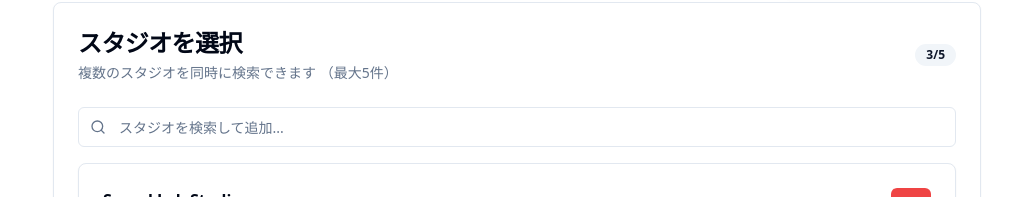
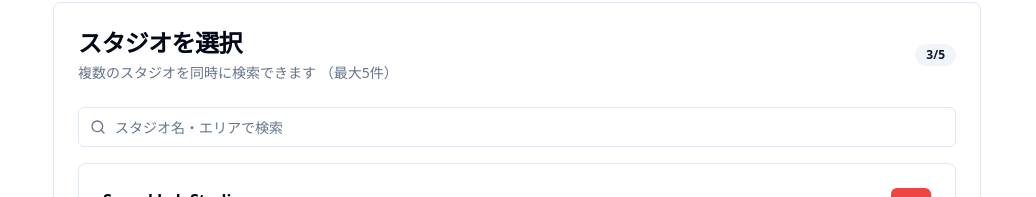
Before and after one commit to kawasakikaito/studionavi, a React (Vite) app in the folder frontend/: page / in a window 1280 px wide. Shown: the part 355-552 px from the top of the page, without its empty margins (123-1159 px from the left). Built offline with nearby package versions, Linux system fonts and the light colour scheme.

Commit message:
フロントAPI仮実装

```diff
--- a/frontend/src/App_temp.tsx
+++ b/frontend/src/App_temp.tsx
@@ -32,7 +32,6 @@ import {
   SheetHeader,
   SheetTitle,
   SheetTrigger,
-  SheetClose,
   SheetDescription,
 } from "@/components/ui/sheet";
 import {
@@ -50,13 +49,14 @@ import {
   PopoverTrigger,
 } from "@/components/ui/popover";
 import { ja } from "date-fns/locale";
+import { StudioSearchComponent } from "@/components/StudioSearchComponent";
 
 interface Studio {
   id: number;
   name: string;
   address: string;
   hours: string;
-  bookingStart: string;
+  self_booking_start: string;
 }
 
 const PRESET_STUDIOS: Studio[] = [
@@ -65,35 +65,35 @@ const PRESET_STUDIOS: Studio[] = [
     name: "Sound Lab Studios",
     address: "東京都渋谷区神南1-2-3",
     hours: "10:00 - 26:00",
-    bookingStart: "前日 12:00〜",
+    self_booking_start: "前日 12:00〜",
   },
   {
     id: 2,
     name: "Melody Box Studio",
     address: "東京都新宿区高田馬場4-5-6",
     hours: "9:00 - 27:00",
-    bookingStart: "3日前 10:00〜",
+    self_booking_start: "3日前 10:00〜",
   },
   {
     id: 3,
     name: "Rock Heaven",
     address: "東京都北区王子7-8-9",
     hours: "10:00 - 25:00",
-    bookingStart: "当日 0:00〜",
+    self_booking_start: "当日 0:00〜",
   },
   {
     id: 4,
     name: "Studio Mission",
     address: "東京都世田谷区下北沢1-10-12",
     hours: "11:00 - 26:00",
-    bookingStart: "2日前 15:00〜",
+    self_booking_start: "2日前 15:00〜",
   },
   {
     id: 5,
     name: "Jam Station",
     address: "東京都港区六本木13-14-15",
     hours: "8:00 - 27:00",
-    bookingStart: "前日 18:00〜",
+    self_booking_start: "前日 18:00〜",
   },
 ];
 
@@ -155,9 +155,6 @@ const MusicStudioBookingApp = () => {
   const [searchEndTime, setSearchEndTime] = useState("");
   const [selectedDuration, setSelectedDuration] = useState("");
   const [searchPerformed, setSearchPerformed] = useState(false);
-  const [searchQuery, setSearchQuery] = useState("");
-  const [isSearchResultsOpen, setIsSearchResultsOpen] = useState(false);
-  const searchRef = useRef<HTMLDivElement>(null);
 
   const validateSearchConditions = () => {
     if (
@@ -190,37 +187,9 @@ const MusicStudioBookingApp = () => {
     return true;
   };
 
-  const searchResults = useMemo(() => {
-    if (!searchQuery) return [];
-    const selectedIds = selectedStudios.map((s) => s.id);
-    return PRESET_STUDIOS.filter((studio) => {
-      const searchLower = searchQuery.toLowerCase();
-      return (
-        !selectedIds.includes(studio.id) &&
-        (studio.name.toLowerCase().includes(searchLower) ||
-          studio.address.toLowerCase().includes(searchLower))
-      );
-    });
-  }, [searchQuery, selectedStudios]);
-
-  useEffect(() => {
-    const handleClickOutside = (event: MouseEvent) => {
-      if (
-        searchRef.current &&
-        !searchRef.current.contains(event.target as Node)
-      ) {
-        setIsSearchResultsOpen(false);
-      }
-    };
-    document.addEventListener("mousedown", handleClickOutside);
-    return () => document.removeEventListener("mousedown", handleClickOutside);
-  }, []);
-
   const addStudio = (studio: Studio) => {
     if (selectedStudios.length < 5) {
       setSelectedStudios((prev) => [...prev, studio]);
-      setSearchQuery("");
-      setIsSearchResultsOpen(false);
     }
   };
 
@@ -241,8 +210,8 @@ const MusicStudioBookingApp = () => {
     setSearchEndTime("");
     setSelectedDuration("");
     setSearchPerformed(false);
-    setSearchQuery("");
   };
+
   return (
     <div className="min-h-screen bg-background">
       <div className="container mx-auto max-w-5xl px-2 sm:px-6">
@@ -408,55 +377,17 @@ const MusicStudioBookingApp = () => {
               </CardHeader>
               <CardContent className="space-y-4 px-3 sm:px-6">
                 {/* 検索バー */}
-                <div className="relative" ref={searchRef}>
-                  <div className="relative">
-                    <Search className="absolute left-3 top-1/2 -translate-y-1/2 h-4 w-4 text-muted-foreground" />
-                    <Input
-                      type="text"
-                      value={searchQuery}
-                      onChange={(e) => {
-                        setSearchQuery(e.target.value);
-                        setIsSearchResultsOpen(true);
-                      }}
-                      onFocus={() => setIsSearchResultsOpen(true)}
-                      placeholder="スタジオを検索して追加..."
-                      className="pl-10"
-                      disabled={selectedStudios.length >= 5}
-                    />
-                  </div>
-
-                  {/* 検索結果ドロップダウン */}
-                  {isSearchResultsOpen && searchResults.length > 0 && (
-                    <Card className="absolute z-50 w-full mt-2">
-                      <CardContent className="p-0">
-                        {searchResults.map((studio) => (
-                          <Button
-                            key={studio.id}
-                            onClick={() => addStudio(studio)}
-                            variant="ghost"
-                            className="w-full justify-start h-auto py-3 px-4 hover:bg-accent"
-                          >
-                            <div className="flex-1">
-                              <div className="font-medium">{studio.name}</div>
-                              <div className="text-sm text-muted-foreground flex items-center mt-1">
-                                <MapPin className="h-3 w-3 mr-1 flex-shrink-0" />
-                                {studio.address}
-                              </div>
-                            </div>
-                            <ChevronRight className="h-4 w-4 text-muted-foreground ml-2" />
-                          </Button>
-                        ))}
-                      </CardContent>
-                    </Card>
-                  )}
-                </div>
+                <StudioSearchComponent
+                  onStudioSelect={addStudio}
+                  disabled={selectedStudios.length >= 5}
+                />
 
                 {/* 選択されたスタジオのリスト */}
                 <div className="space-y-2">
                   {selectedStudios.map((studio) => (
                     <Card key={studio.id} className="overflow-hidden">
                       <div className="p-4 sm:p-6">
-                        <div className="flex items-start gap-4">
+                        <div className="flex items-stSart gap-4">
                           <div className="flex-1 min-w-0">
                             <h3 className="text-base font-semibold truncate">
                               {studio.name}
@@ -475,7 +406,7 @@ const MusicStudioBookingApp = () => {
                               <div className="flex items-center text-sm text-muted-foreground">
                                 <Calendar className="h-3 w-3 mr-2 flex-shrink-0" />
                                 <span className="truncate">
-                                  予約開始：{studio.bookingStart}
+                                  予約開始：{studio.self_booking_start}
                                 </span>
                               </div>
                             </div>
--- /dev/null
+++ b/frontend/src/components/StudioSearchComponent.tsx
@@ -0,0 +1,156 @@
+import React, { useState, useRef, useEffect, useCallback } from "react";
+import { Input } from "@/components/ui/input";
+import { Search } from "lucide-react";
+import { Loader2 } from "lucide-react";
+import debounce from "lodash/debounce";
+
+interface Studio {
+  id: number;
+  name: string;
+  address: string;
+  hours: string;
+  self_booking_start: string;
+}
+
+interface StudioSearchComponentProps {
+  onStudioSelect: (studio: Studio) => void;
+  disabled?: boolean;
+}
+
+export function StudioSearchComponent({
+  onStudioSelect,
+  disabled,
+}: StudioSearchComponentProps) {
+  const [searchQuery, setSearchQuery] = useState("");
+  const [isSearchResultsOpen, setIsSearchResultsOpen] = useState(false);
+  const [searchResults, setSearchResults] = useState<Studio[]>([]);
+  const [isLoading, setIsLoading] = useState(false);
+  const [error, setError] = useState<string | null>(null);
+  const searchRef = useRef<HTMLDivElement>(null);
+
+  // API呼び出し関数
+  const fetchStudios = async (query: string) => {
+    try {
+      setIsLoading(true);
+      setError(null);
+
+      // APIエンドポイントを実際のものに置き換えてください
+      const response = await fetch(
+        `https://api.example.com/studios/search?q=${encodeURIComponent(query)}`
+      );
+
+      if (!response.ok) {
+        throw new Error("検索中にエラーが発生しました");
+      }
+
+      const data = await response.json();
+      setSearchResults(data);
+      setIsSearchResultsOpen(true);
+    } catch (err) {
+      setError(
+        err instanceof Error ? err.message : "予期せぬエラーが発生しました"
+      );
+      setSearchResults([]);
+    } finally {
+      setIsLoading(false);
+    }
+  };
+
+  // デバウンス処理を適用した検索関数
+  const debouncedFetch = useCallback(
+    debounce((query: string) => {
+      if (query.length >= 2) {
+        fetchStudios(query);
+      } else {
+        setSearchResults([]);
+        setIsSearchResultsOpen(false);
+      }
+    }, 300),
+    []
+  );
+
+  // 入力変更時のハンドラー
+  const handleInputChange = (e: React.ChangeEvent<HTMLInputElement>) => {
+    const query = e.target.value;
+    setSearchQuery(query);
+    debouncedFetch(query);
+  };
+
+  // クリックアウト時の処理
+  useEffect(() => {
+    const handleClickOutside = (event: MouseEvent) => {
+      if (
+        searchRef.current &&
+        !searchRef.current.contains(event.target as Node)
+      ) {
+        setIsSearchResultsOpen(false);
+      }
+    };
+
+    document.addEventListener("mousedown", handleClickOutside);
+    return () => {
+      document.removeEventListener("mousedown", handleClickOutside);
+    };
+  }, []);
+
+  // コンポーネントのクリーンアップ
+  useEffect(() => {
+    return () => {
+      debouncedFetch.cancel();
+    };
+  }, [debouncedFetch]);
+
+  return (
+    <div ref={searchRef} className="relative">
+      <div className="relative">
+        <Search className="absolute left-3 top-1/2 h-4 w-4 -translate-y-1/2 text-muted-foreground" />
+        <Input
+          className="pl-9"
+          placeholder="スタジオ名・エリアで検索"
+          value={searchQuery}
+          onChange={handleInputChange}
+          disabled={disabled}
+        />
+        {isLoading && (
+          <Loader2 className="absolute right-3 top-1/2 h-4 w-4 -translate-y-1/2 animate-spin text-muted-foreground" />
+        )}
+      </div>
+
+      {error && (
+        <div className="absolute z-10 w-full mt-1 p-2 bg-red-50 border border-red-200 rounded-md text-red-600 text-sm">
+          {error}
+        </div>
+      )}
+
+      {isSearchResultsOpen && searchResults.length > 0 && (
+        <div className="absolute z-10 w-full mt-1 bg-background border rounded-md shadow-lg">
+          {searchResults.map((studio) => (
+            <button
+              key={studio.id}
+              className="w-full px-4 py-2 text-left hover:bg-muted"
+              onClick={() => {
+                onStudioSelect(studio);
+                setSearchQuery("");
+                setIsSearchResultsOpen(false);
+              }}
+            >
+              <div className="font-medium">{studio.name}</div>
+              <div className="text-sm text-muted-foreground">
+                {studio.address}
+              </div>
+            </button>
+          ))}
+        </div>
+      )}
+
+      {isSearchResultsOpen &&
+        searchQuery.length >= 2 &&
+        searchResults.length === 0 &&
+        !isLoading && (
+          <div className="absolute z-10 w-full mt-1 p-2 bg-background border rounded-md text-muted-foreground text-sm">
+            検索結果が見つかりませんでした
+          </div>
+        )}
+    </div>
+  );
+}
```
